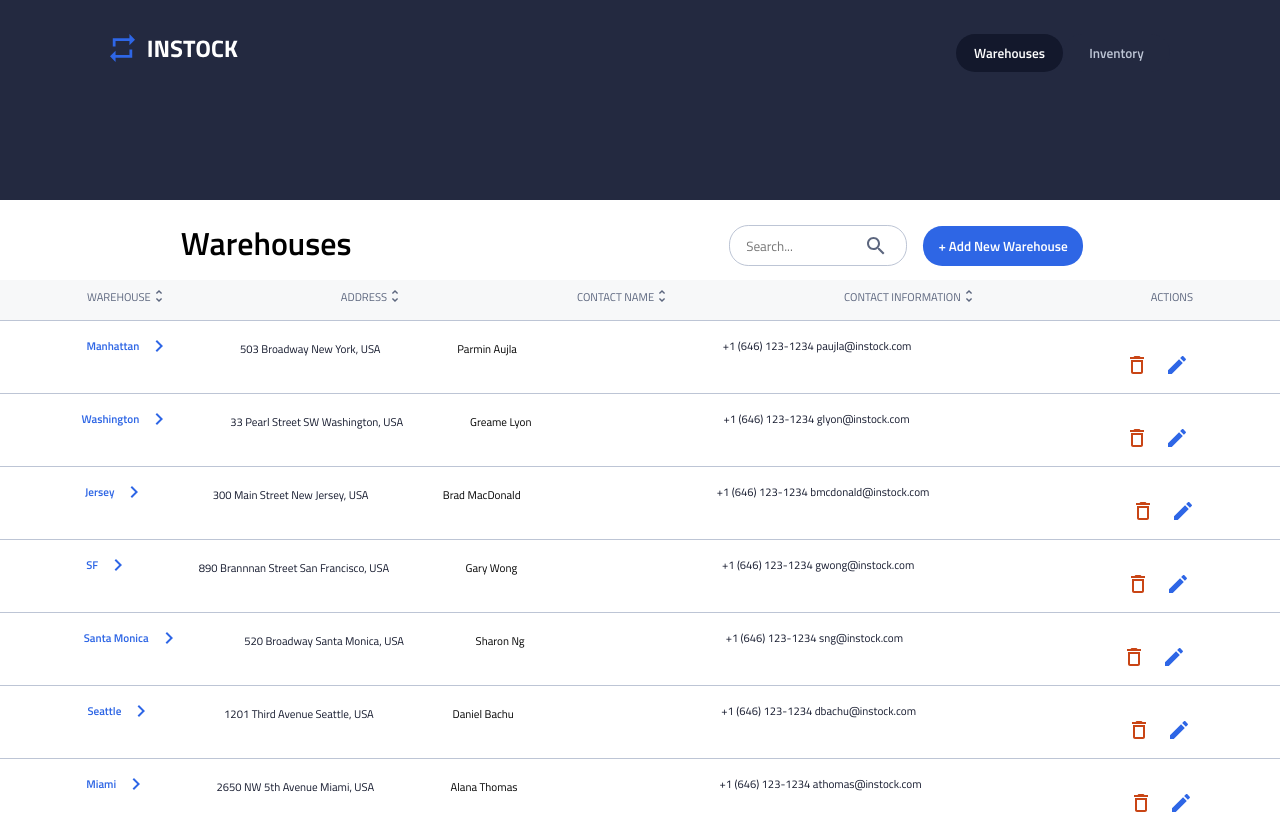
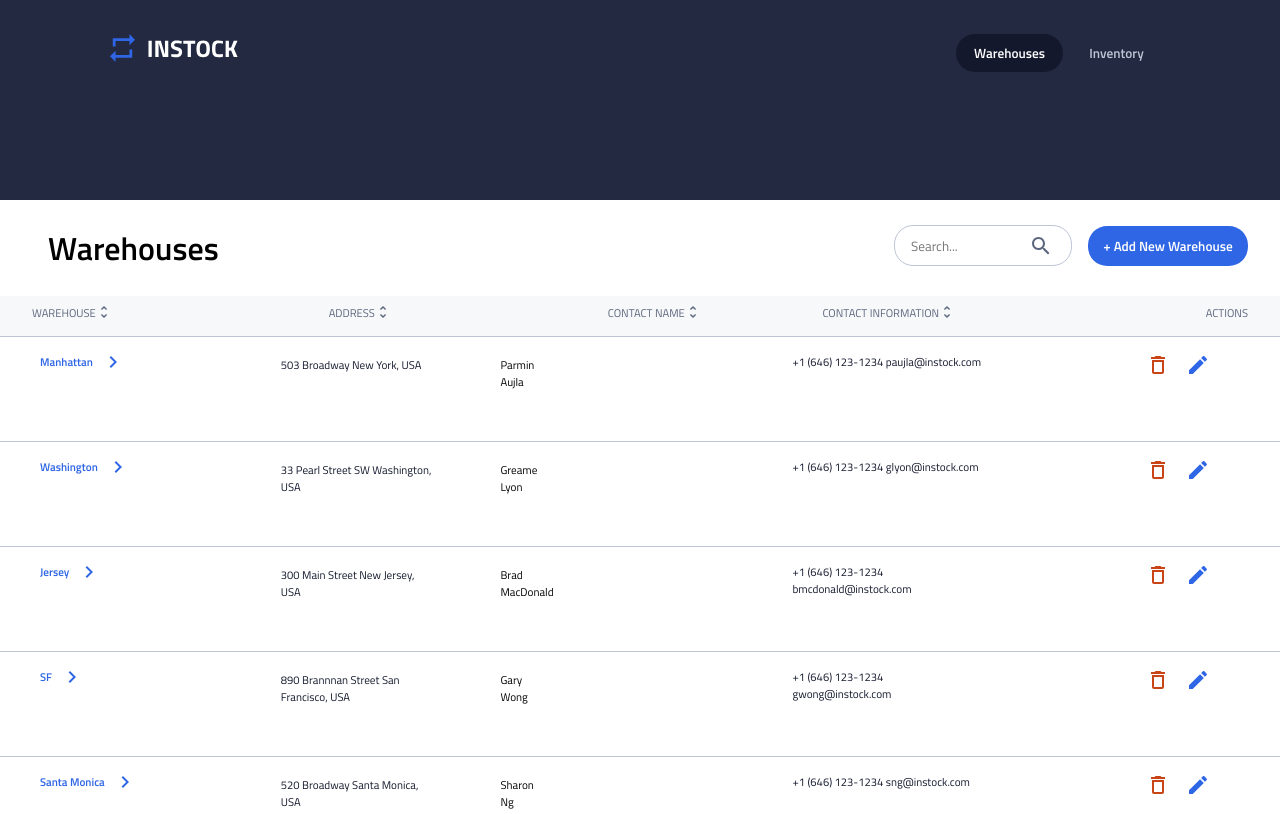
Before and after one commit to ShirinSadeghii/instock-frontend, a React (Create React App) app: page / in a window 1280 px wide. Shown: the top 814 px of the page. Built offline with nearby package versions, Linux system fonts and the light colour scheme.

Commit message:
update styling to reflect tablet mockup

```diff
--- a/src/components/WarehouseList/WarehouseList.jsx
+++ b/src/components/WarehouseList/WarehouseList.jsx
@@ -37,7 +37,7 @@ function WarehouseList() {
             +Add New Warehouse
           </button> */}
         </div>
-        <div className="warehouseListContainer__tabletLeader">
+        {/* <div className="warehouseListContainer__tabletLeader">
           <p className="warehouseListContainer__tabletLeaderItem">
             WAREHOUSE{" "}
             <img
@@ -71,8 +71,50 @@ function WarehouseList() {
             />
           </p>
           <p className="warehouseListContainer__tabletLeaderItem">ACTIONS</p>
-        </div>
+        </div> */}
         <ul className="warehouseListContainer__detailsBox">
+          <div className="warehouseListContainer__tabletLeader">
+            <div className="warehouseListContainer__tabletLeader--box1">
+              <p className="warehouseListContainer__tabletLeaderItem">
+                WAREHOUSE{" "}
+                <img
+                  className="warehouseListContainer__tabletLeaderArrow"
+                  src={sortArrow}
+                  alt="sort arrows"
+                />
+              </p>
+              <p className="warehouseListContainer__tabletLeaderItem">
+                ADDRESS
+                <img
+                  className="warehouseListContainer__tabletLeaderArrow"
+                  src={sortArrow}
+                  alt="sort arrows"
+                />
+              </p>
+              <p className="warehouseListContainer__tabletLeaderItem">
+                CONTACT NAME
+                <img
+                  className="warehouseListContainer__tabletLeaderArrow"
+                  src={sortArrow}
+                  alt="sort arrows"
+                />
+              </p>
+            </div>
+            <div className="warehouseListContainer__tabletLeader--box2">
+              <p className="warehouseListContainer__tabletLeaderItem">
+                CONTACT INFORMATION
+                <img
+                  className="warehouseListContainer__tabletLeaderArrow"
+                  src={sortArrow}
+                  alt="sort arrows"
+                />
+              </p>
+              <p className="warehouseListContainer__tabletLeaderItem">
+                ACTIONS
+              </p>
+            </div>
+          </div>
+
           {dataJson.map((info, index) => {
             return (
               <li
@@ -95,9 +137,9 @@ function WarehouseList() {
                     ADDRESS
                   </p>
 
-                  <p className="warehouseListContainer__detailsInfo">
+                  <span className="warehouseListContainer__detailsInfo">
                     {info.address} {info.city}, {info.country}
-                  </p>
+                  </span>
                   <p className="warehouseListContainer__detailsInfo--altName">
                     {info.contact_name}
                   </p>
@@ -119,7 +161,7 @@ function WarehouseList() {
                   <p className="warehouseListContainer__detailsTitle">
                     CONTACT INFORMATION
                   </p>
-                  <p className="warehouseListContainer__detailsInfo">
+                  <p className="warehouseListContainer__detailsInfo warehouseListContainer__detailsInfo2">
                     {info.contact_phone} {info.contact_email}
                   </p>
 
--- a/src/components/WarehouseList/warehouseList.scss
+++ b/src/components/WarehouseList/warehouseList.scss
@@ -11,7 +11,8 @@
     margin-bottom: 1rem;
     margin-right: 1rem;
     @include tablet {
-      margin-top: 1.2rem;
+      // margin-top: 1.2rem;
+      padding-top: 1.5rem;
     }
   }
 
@@ -21,9 +22,10 @@
     // margin: auto 1rem;
     @include tablet {
       flex-direction: row;
-      justify-content: space-around;
+      justify-content: space-between;
       // align-items: baseline;
-      height: 5rem;
+      height: 6rem;
+      padding-left: 2rem;
     }
   }
   &__searchBarBox {
@@ -77,11 +79,29 @@
     display: none;
     @include tablet {
       display: flex;
-      justify-content: space-around;
+      justify-content: space-between;
+      // gap: 8rem;
       font-size: 0.7rem;
       color: $Slate;
       height: 2.5rem;
       background-color: $Light-Grey;
+      // padding-left: 2rem;
+      // padding-right: 2rem;
+      padding: 0 32px;
+    }
+  }
+  &__tabletLeader--box1 {
+    @include tablet {
+      display: flex;
+      justify-content: space-between;
+      width: 55%;
+    }
+  }
+  &__tabletLeader--box2 {
+    @include tablet {
+      display: flex;
+      justify-content: space-between;
+      width: 35%;
     }
   }
   &__tabletLeaderItem {
@@ -107,23 +127,26 @@
     @include tablet {
       // flex-direction: row;
       width: 100%;
+      align-items: stretch;
     }
   }
   &__detailsBox--list {
     display: flex;
     border-top: solid 0.1rem $Cloud;
     // border-bottom: solid 0.1rem $Cloud;
-    height: 10rem;
+    height: 11rem;
     padding-left: 1rem;
     padding-right: 1rem;
     padding-top: 1rem;
     justify-content: center;
     @include tablet {
-      height: 2.5rem;
-      padding-left: 2rem;
+      height: 4.5rem;
+      // padding-left: 2rem;
       align-items: baseline;
-      padding-top: 1rem;
-      padding-bottom: 1rem;
+      // padding-top: 1rem;
+      // padding-bottom: 1rem;
+      padding: 1rem 0 1rem;
+      justify-content: space-between;
     }
   }
   &__detailsBox--left {
@@ -135,10 +158,11 @@
     width: 42%;
     margin-right: 2rem;
     @include tablet {
-      // width: 20%;
-      width: 100%;
+      width: 60%;
       flex-direction: row;
-      justify-content: space-around;
+      gap: 4rem;
+      padding-left: 2.5rem;
+      margin: 0;
     }
   }
   &__detailsBox--right {
@@ -148,9 +172,10 @@
     width: 42%;
     display: flex;
     @include tablet {
-      width: 100%;
+      width: 40%;
       flex-direction: row;
-      justify-content: space-around;
+      justify-content: space-between;
+      margin-left: 45px;
     }
   }
   &__detailsTitle {
@@ -165,12 +190,28 @@
   &__detailsInfo {
     color: $Instock-Black;
     // padding-bottom: 0.1rem;
+    @include tablet {
+      // text-align: right;
+      width: 22%;
+    }
+  }
+  &__detailsInfo--alt2 {
+    display: none;
+  }
+
+  &__detailsInfo2 {
+    @include tablet {
+      width: 40%;
+    }
   }
   &__detailsInfo--alt {
     color: $Instock-Indigo;
     padding-bottom: 1rem;
     margin-top: -0.9rem;
     font-weight: 600;
+    @include tablet {
+      width: 25%;
+    }
   }
   &__detailsInfo--Name {
     padding-bottom: 1rem;
@@ -182,6 +223,7 @@
   &__detailsInfo--altName {
     @include tablet {
       display: initial;
+      width: 32px;
     }
   }
   &__arrowLogo {
@@ -207,13 +249,14 @@
     @include tablet {
       height: 1.5rem;
       margin-left: 1rem;
+      margin-top: 0;
     }
   }
   &__penIcon--box {
     margin-left: 6rem;
     @include tablet {
       display: flex;
-      align-items: baseline;
+      width: 25%;
     }
   }
 }
```
